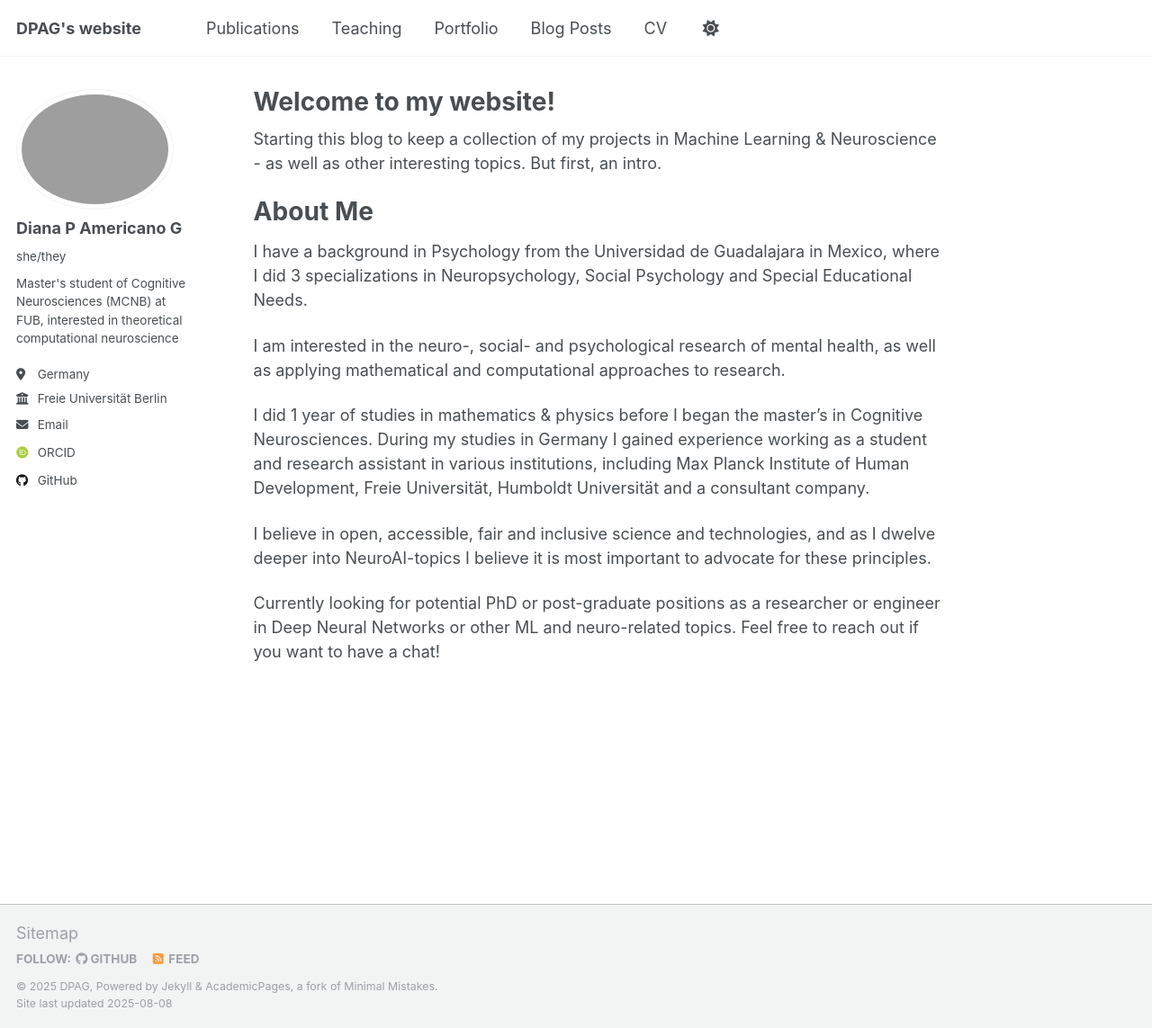
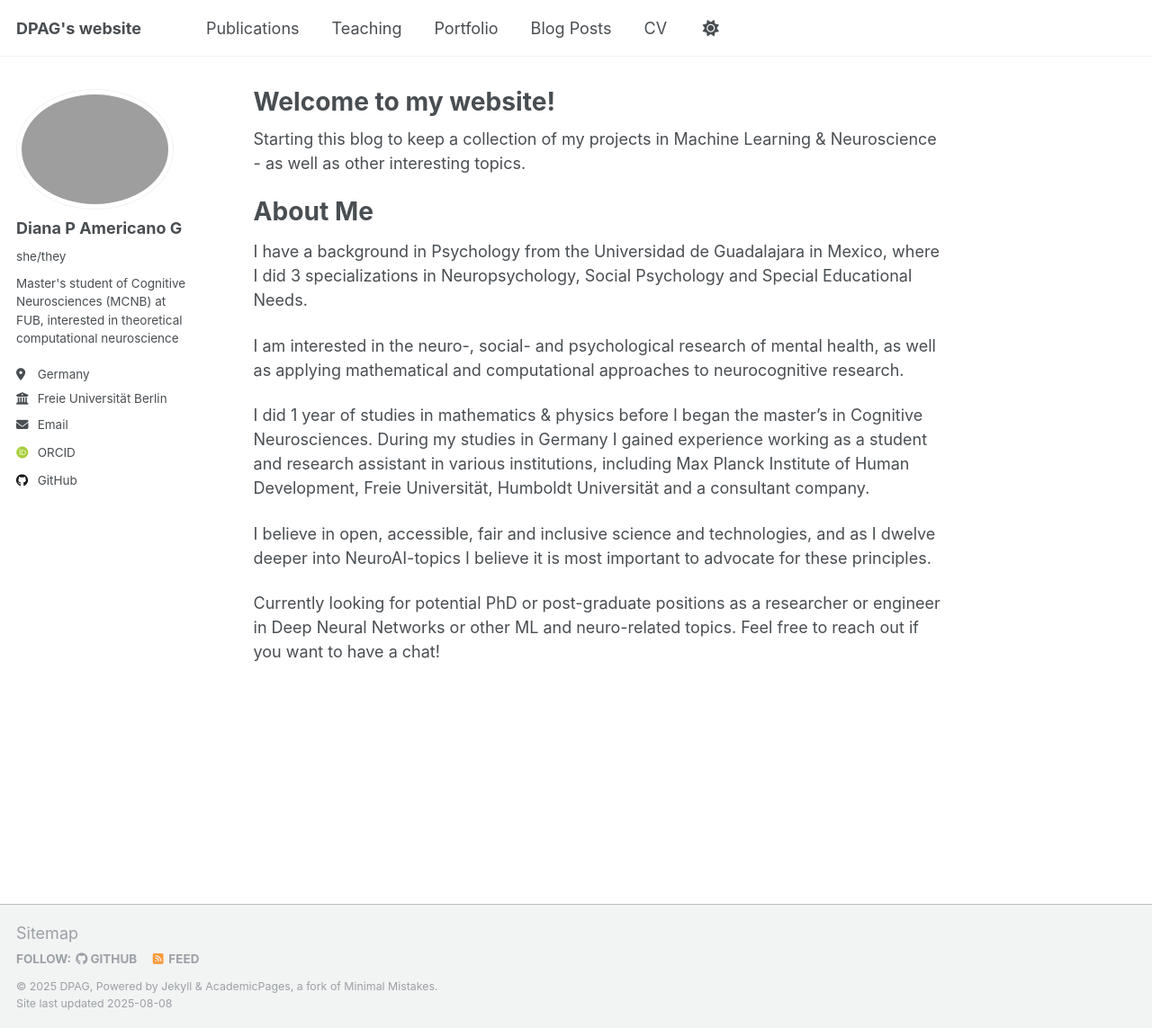
Before and after one commit to americano-diana/americano-diana.github.io, a Jekyll site: the page built from _pages/about.md, in a window 1280 px wide and 1143 px high. Shown: the whole window at 90% size. Built offline with Jekyll 4.4.1, drawn with Linux system fonts in a browser that asks for light colours; some web fonts are replaced; a script that is not in the unit is left out.

Commit message:
Edited bio

```diff
--- a/_pages/about.md
+++ b/_pages/about.md
@@ -7,13 +7,13 @@ redirect_from:
   - /about.html
 ---
 
-Starting this blog to keep a collection of my projects in Machine Learning & Neuroscience - as well as other interesting topics. But first, an intro.
+Starting this blog to keep a collection of my projects in Machine Learning & Neuroscience - as well as other interesting topics.
 
 # About Me
 
 I have a background in Psychology from the Universidad de Guadalajara in Mexico, where I did 3 specializations in Neuropsychology, Social Psychology and Special Educational Needs.
 
-I am interested in the neuro-, social- and psychological research of mental health, as well as applying mathematical and computational approaches to research.
+I am interested in the neuro-, social- and psychological research of mental health, as well as applying mathematical and computational approaches to neurocognitive research.
 
 I did 1 year of studies in mathematics & physics before I began the master's in Cognitive Neurosciences. During my studies in Germany I gained experience working as a student and research assistant in various institutions, including Max Planck Institute of Human Development, Freie Universität, Humboldt Universität and a consultant company.
 
```
